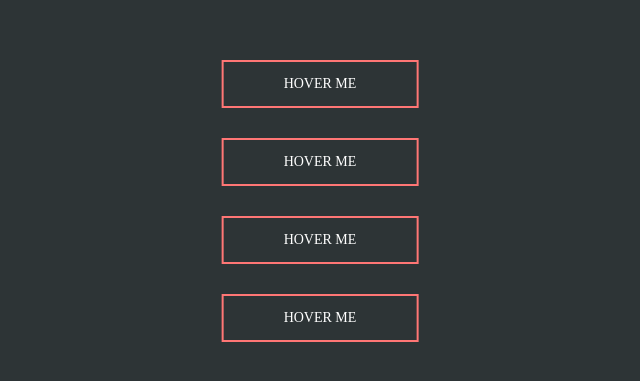
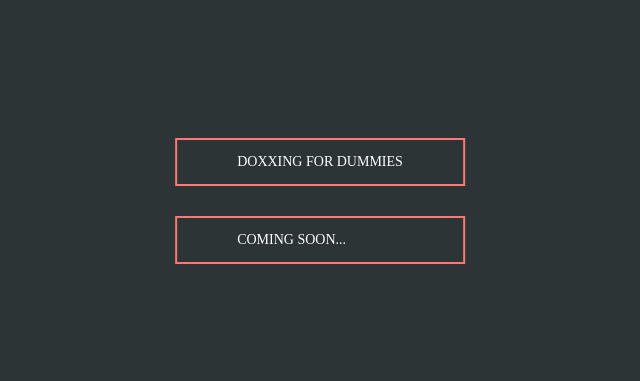
Before and after one commit to Aloo264/Aloo264, a plain HTML site: page buttons.html in a window 1280 px wide. Shown: the part 199-580 px from the top of the page, without its empty margins (320-960 px from the left). Drawn offline with Linux system fonts and the light colour scheme.

Commit message:
Update buttons.html

```diff
--- a/buttons.html
+++ b/buttons.html
@@ -7,10 +7,9 @@
   </head>
   <body>
     <div class="middle">
-      <a href="blog1.html" class="btn btn1">Hover Me</a>
-      <a href="" class="btn btn1">Hover Me</a>
-      <a href="" class="btn btn1">Hover Me</a>
-      <a href="" class="btn btn1">Hover Me</a>
+      <a href="blog1.html" class="btn btn1">Doxxing for Dummies</a>
+      <a href="" class="btn btn1">Coming soon...</a>
+
     </div>
   </body>
 </html>
```
